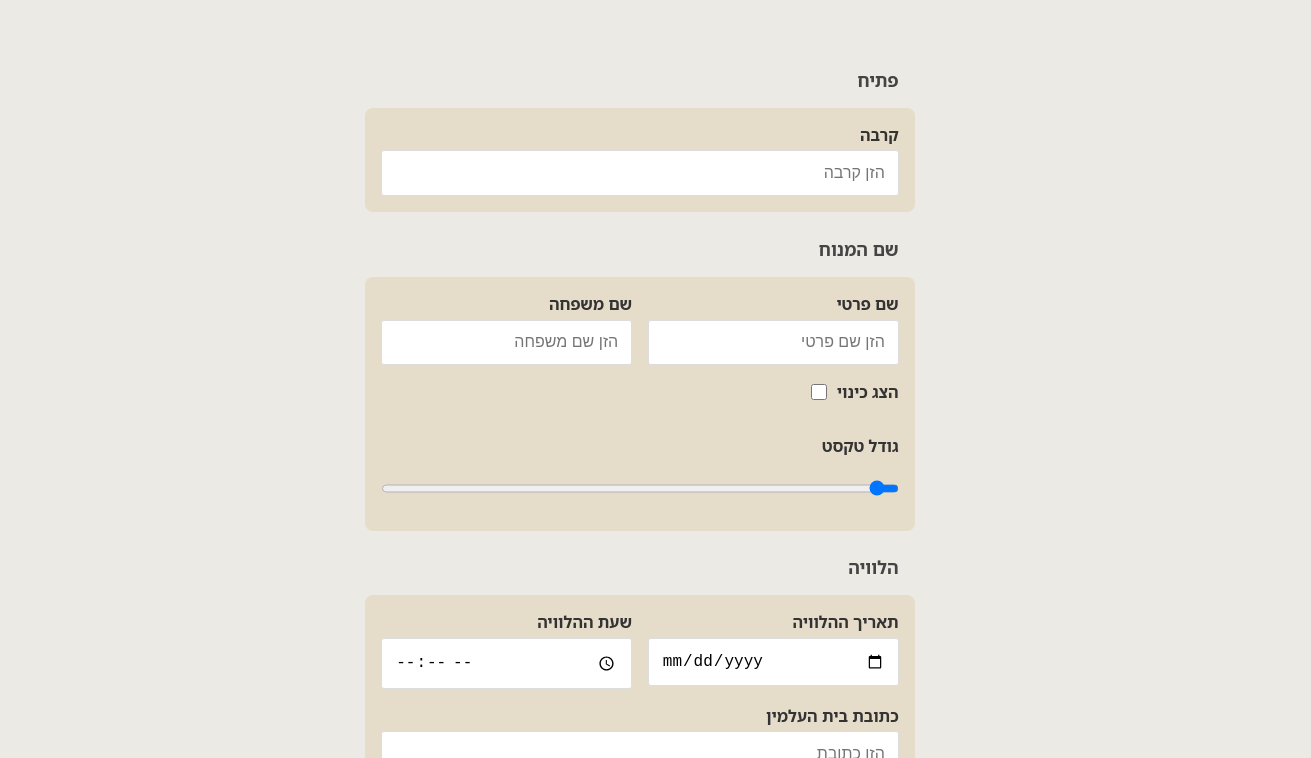
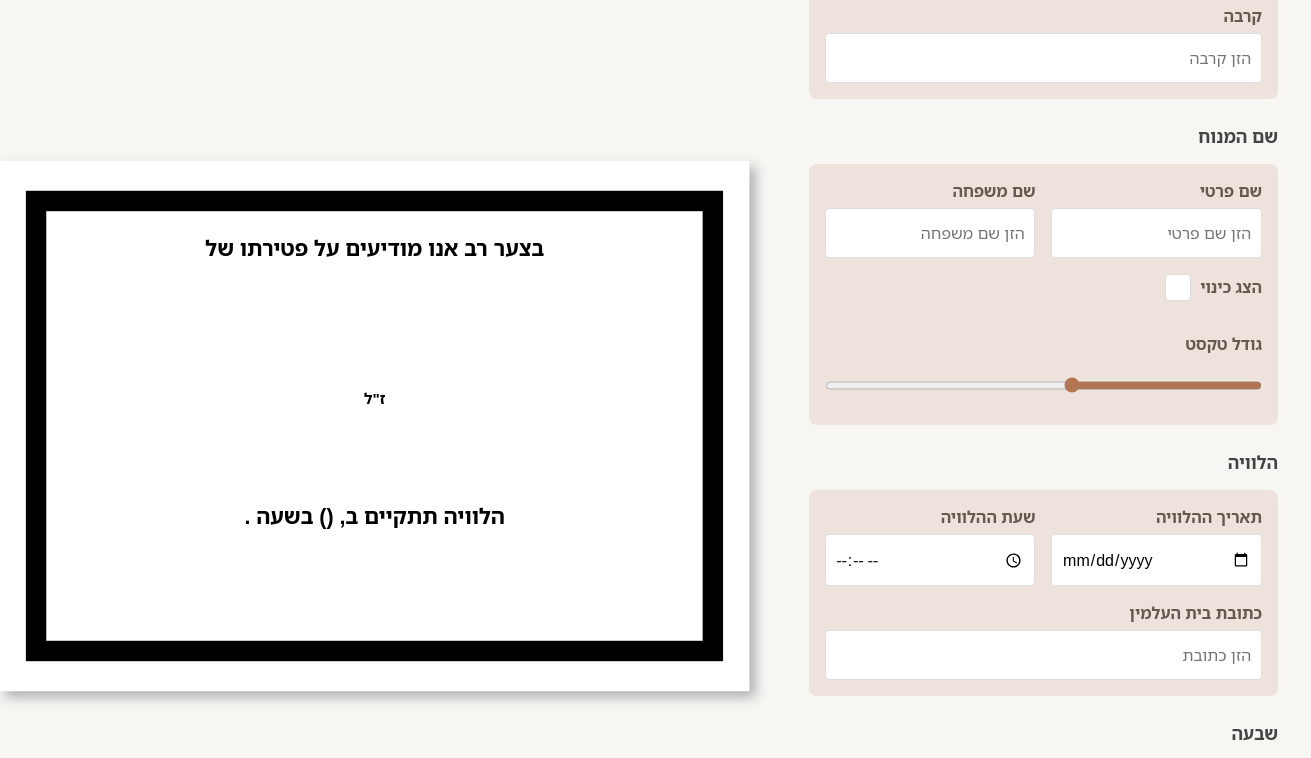
Before and after one commit to timonim/EvelPost, a plain HTML site: page Index.html in a window 1280 px wide. Shown: the part 178-936 px from the top of the page, 1311 px wide, since content can reach past the window. Drawn offline with Linux system fonts and the light colour scheme.

Commit message:
vertical layout, removed invalid date, dynamic sizes, hebrew date, colour changes, ui improvs

```diff
--- a/Index.html
+++ b/Index.html
@@ -12,9 +12,9 @@
 
 </head>
 <body>
-    <h1>מודעת אבל</h1>
 
     <form id="obituary-form">
+        <h1>מודעת אבל</h1>
 
         <h4>פתיח</h4>
 
@@ -52,7 +52,7 @@
 
         <div class="form-field">
         <label for="text-size">גודל טקסט</label>
-        <input type="range" id="text-size" min="60" max="100" step="1" value="60">
+        <input type="range" id="text-size" min="0.8" max="3.6" step="0.1" value="2">
     </div>
 </div>
 
@@ -95,7 +95,6 @@
 
     </form>
 
-    <h3>תצוגה מקדימה למודעת אבל</h3>
     <div id="obituary-preview">
              <div id="preview-content">
               <!-- Obituary preview content here -->
--- a/script.js
+++ b/script.js
@@ -56,14 +56,44 @@ function updatePreview() {
     lastNameElement.textContent = values['last-name'];
 
     // Update font size based on slider
-    const fontSize = `${textSizeSlider.value}px`;
+    const fontSize = `${textSizeSlider.value}vw`;
     namePreviewElement.style.fontSize = fontSize;
 
     // Update obituary text with formatted date and day of week
-    const selectedDate = new Date(values['date-of-burial']);
-    const formattedDate = selectedDate.toLocaleDateString('he-IL');
-    const dayOfWeek = selectedDate.toLocaleDateString('he-IL', { weekday: 'long' });
+  const selectedDateInput = values['date-of-burial'];
+let formattedDate = '';
+let hebrewFormattedDate = '';
+let dayOfWeek = '';
 
+if (selectedDateInput) {
+    const selectedDate = new Date(selectedDateInput);
+
+    if (!isNaN(selectedDate.getTime())) {
+        // The selected date is valid
+        formattedDate = selectedDate.toLocaleDateString('he-IL');
+        hebrewFormattedDate = getHebrewFormattedDate(selectedDate); // Add function to get Hebrew formatted date
+        dayOfWeek = selectedDate.toLocaleDateString('he-IL', { weekday: 'long' });
+    } else {
+        // The selected date is invalid
+        console.error('Invalid date selected');
+    }
+} else {
+    // No date chosen yet
+    console.log('No date chosen yet');
+}
+
+// Function to get Hebrew formatted date
+function getHebrewFormattedDate(date) {
+    const hebrewDate = new Intl.DateTimeFormat('he-IL-u-ca-hebrew', {
+        year: 'numeric',
+        month: 'long',
+        day: 'numeric'
+    }).format(date);
+
+    return hebrewDate;
+}
+
+// Now you can use formattedDate, hebrewFormattedDate, and dayOfWeek in your obituaryText
 const obituaryText = `
   <div id="intro">
     בצער רב אנו מודיעים על פטירתו של <br><span class="relation">${values['relation']}</span>
@@ -71,7 +101,7 @@ function updatePreview() {
 
   ${namePreviewElement.outerHTML}
 
-      הלוויה תתקיים ביום ${dayOfWeek}, ${formattedDate} בשעה ${values['hour-of-burial']}.
+  הלוויה תתקיים ב${dayOfWeek}, ${formattedDate} (${hebrewFormattedDate}) בשעה ${values['hour-of-burial']}.
   <br>
   ${values['location-of-burial']}
 
@@ -79,8 +109,8 @@ function updatePreview() {
   <span class="shiva"> ${values.shiva.replace(/\n/g, '<br>')}</span>
     <span class="grievers">${values['grievers']}</span>
   </div>
-      </div>
-    `;
+</div>`;
+
 
     // Update preview text
     previewElement.innerHTML = obituaryText;
--- a/styles.css
+++ b/styles.css
@@ -2,20 +2,25 @@ body {
     font-family: 'Noto Sans Hebrew', sans-serif;
     margin: 2em;
     direction: rtl;
-    background-color: rgb(236, 234, 228);
+    background-color: #f8f6f3   ;
     /* margin: 10% 4% 4% 10%; */
 }
 
 body {
     display: flex;
-    flex-direction: column;
+    flex-direction: row;
     align-items: center;
-    gap: 2em;
+    gap: 10%;
+    justify-content: center;
 }
 
 h1 {
     text-align: center;
-    font-size: 4em ;
+    font-size: 4vw ;
+    color: #936b51  ;
+    font-stretch: 80%;
+margin: 0;
+
 }
 
 h4 {
@@ -34,13 +39,25 @@ h3 {
     color: #666;
 }
 
+/* form coulmn*/
+
+#obituary-form {
+    display: flex;
+    flex-direction: column;
+    align-items: center;
+    width: min(100%, 30em);
+    gap: 1em;
+    font-weight: 500;
+  }
+
 .form-container {
+    box-sizing: border-box;
     display: flex;
     flex-direction: column;
     justify-content: center;
     align-items: center;
     gap: 1em;
-    background-color: #e6dcca;
+    background-color: #ede3dc   ;
     padding: 1em;
     border-radius: 8px;
     width: 100%;
@@ -56,41 +73,88 @@ h3 {
 .form-field {
     display: flex;
     flex-direction: column;
-    gap: 0.3em;
+    gap: 0.4em;
     width: 100%;
 }
 
 .form-toggle {
     display: flex;
     flex-direction: row;
-    gap: 0.4em;
+    gap: 0.6em;
     width: 100%;
 }
 
+/* checkbox styling */
+
 .toggle-checkbox {
-    display: block;
-    width: 1em;
+    display: grid;
+  place-content: center;
+  width: 1.6em;
+  height: 1.6em;
 }
 
+input[type="checkbox"] {
+    /* Add if not using autoprefixer */
+    -webkit-appearance: none;
+    appearance: none;
+    /* For iOS < 15 to remove gradient background */
+    background-color: #fff;
+    /* Not removed via appearance */
+    margin: 0;
+  }
+
+  input[type="checkbox"]::before {
+    content: "";
+    width: 0.65em;
+    height: 0.65em;
+    clip-path: polygon(14% 44%, 0 65%, 50% 100%, 100% 16%, 80% 0%, 43% 62%);
+    transform: scale(0);
+    transform-origin: bottom left;
+    transition: 120ms transform ease-in-out;
+    /* Windows High Contrast Mode */
+    background-color: CanvasText;
+    box-shadow: inset 1em 1em #333;
+
+  }
+
+  input[type="checkbox"]:checked::before {
+    transform: scale(1);
+  }
+
+  input[type="checkbox"]:focus {
+    outline: max(2px, 0.15em) solid #936b51;
+    outline-offset: max(2px, 0.15em);
+  }
+
+/* Text fields */
+
 label {
-    display: block;
   font-weight: bold;
-  color: #333;
+  color: #655a4e;
     float: right;
+    display: flex;
+    justify-content: flex-start; /* Align horizontal */
+    align-items: center; /* Align vertical */
 }
 
 input {
-    display: block;
-  /* width: 100%; */
-  padding: 0.8em;
-  border: 1px solid #ddd;
-  border-radius: 3px;
-  font-size: 16px;
-}
+    width: min(100%, 100em);
+    box-sizing: border-box;
+    padding: 0.8em 0.6em;
+    border: 1px solid #ddd;
+    border-radius: 4px;
+    font-family: 'Noto Sans Hebrew', sans-serif;
+    font-size: 1em;
+  }
+
+  input:focus {
+    outline: 1px solid #666;
+  }
 
 textarea {
   display: block;
-  /* width: 100%; */
+  font-family: 'Noto Sans Hebrew', sans-serif;
+  font-size: 1em;
   height: 3em;
   padding: 8px;
   border: 1px solid #ddd;
@@ -98,10 +162,18 @@ textarea {
   resize: none;
 }
 
+textarea:focus {
+    outline: 1px solid #666;
+}
+
+/* slider */
+
 input[type="range"] {
     /* width: 100%; */
     margin: 10px 0;
     background-color: #eee;
+    accent-color: #b47553;
+
     height: 5px;
     border-radius: 5px;
     cursor: pointer;
@@ -116,49 +188,34 @@ input[type="range"] {
     cursor: pointer;
   }
 
-  #obituary-form {
+/* Obituary Preview Section */
+
+#obituary-preview {
     display: flex;
     flex-direction: column;
     align-items: center;
-    /* width: 50%; */
-    gap: 1em;
-    /* font-size: 1em; */
     font-weight: 500;
-  }
-
-
-/* Obituary Preview Section */
-
-#obituary-preview {
-    position: relative;
     background-color: white;
-    width: 29.7cm; /* A4 height */
-    height: 21cm; /* A4 width */
+    aspect-ratio: 297 / 210;
+    transform: scale(1.2); /* Keep the original size */
+    width: 50vw;
     overflow: hidden;
     box-shadow: 5px 5px 10px rgba(0, 0, 0, 0.3);
-}
-
-#preview-content {
-    /* position: absolute;
-    top: 0;
-    left: 0;
-    right: 0;
-    bottom: 0; */
-    margin: 1.6em;
-    border: 20px solid #000000;
-    font-size: 28px;
-    font-weight: 600;
-    text-align: center; /* Center the text horizontally */
-    box-sizing: border-box;
-    overflow: auto;
-    padding: 1em;
 }
 
 #preview-content {
     display: flex;
     flex-direction: column;
     justify-content: space-between;
-    height: 90%; /* Ensure the container takes the full height */
+    height: 90%;
+    width: 93%;
+    margin: 4%;
+    border: 1.4vw solid #000000;
+    font-size: 1.4vw;    font-weight: 600;
+    text-align: center; /* Center the text horizontally */
+    box-sizing: border-box;
+    overflow: auto;
+    padding: 1em;
 }
 
 /* Spacer */
@@ -169,10 +226,7 @@ input[type="range"] {
     margin: 20px 0; /* Adjust margin as needed */
 }
 
-/*
-.name-preview {
-    font-size: 20px;
-} */
+/* Name */
 
 #preview-content #first-name,
 #preview-content #last-name {
@@ -187,6 +241,8 @@ input[type="range"] {
     font-size: 1em;
     font-stretch: 80%;
 }
+
+/* Bottom section */
 
 #bottom {
     display: flex;
```
Lines whose indentation alone changed are shown as unchanged.
